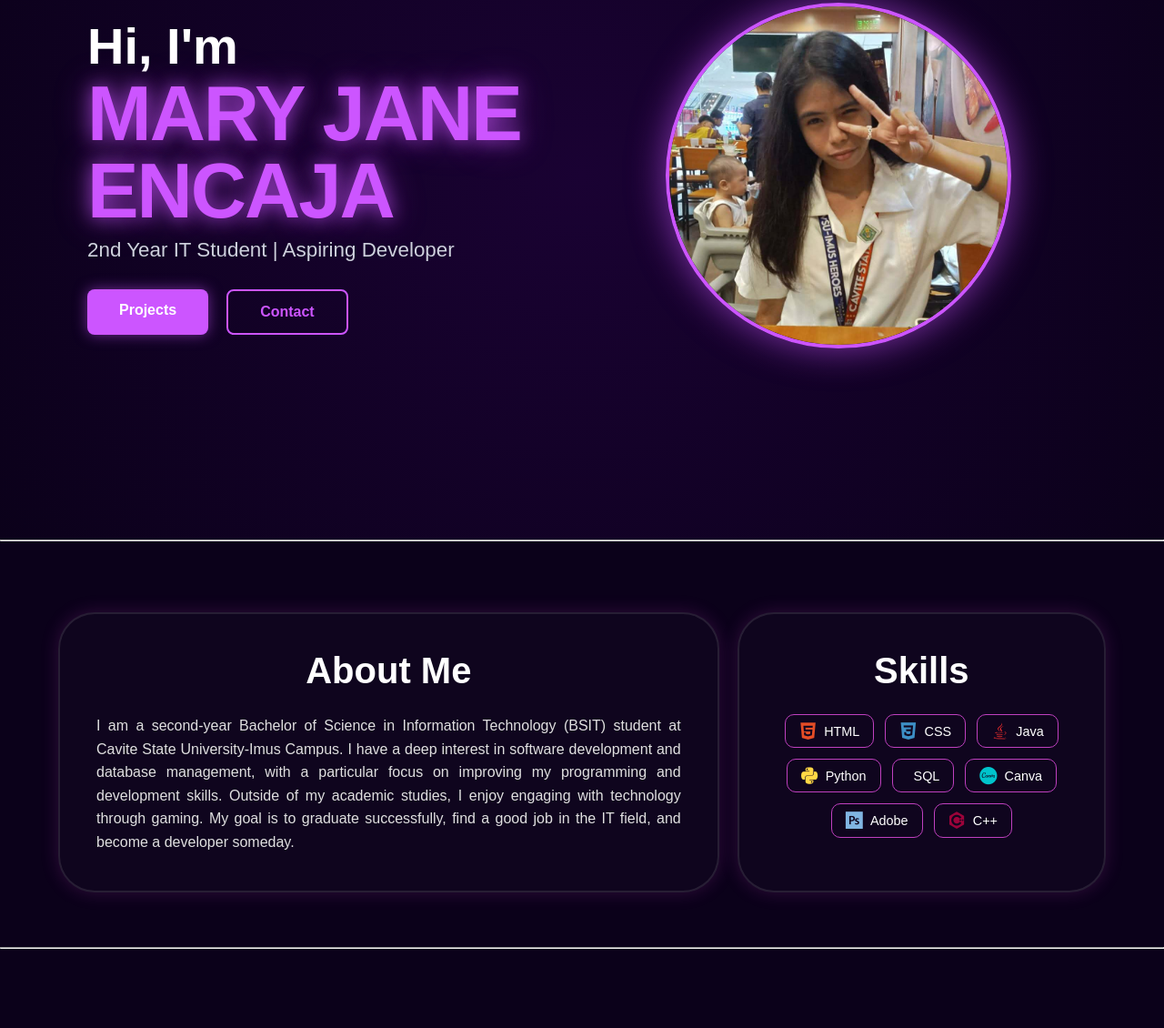
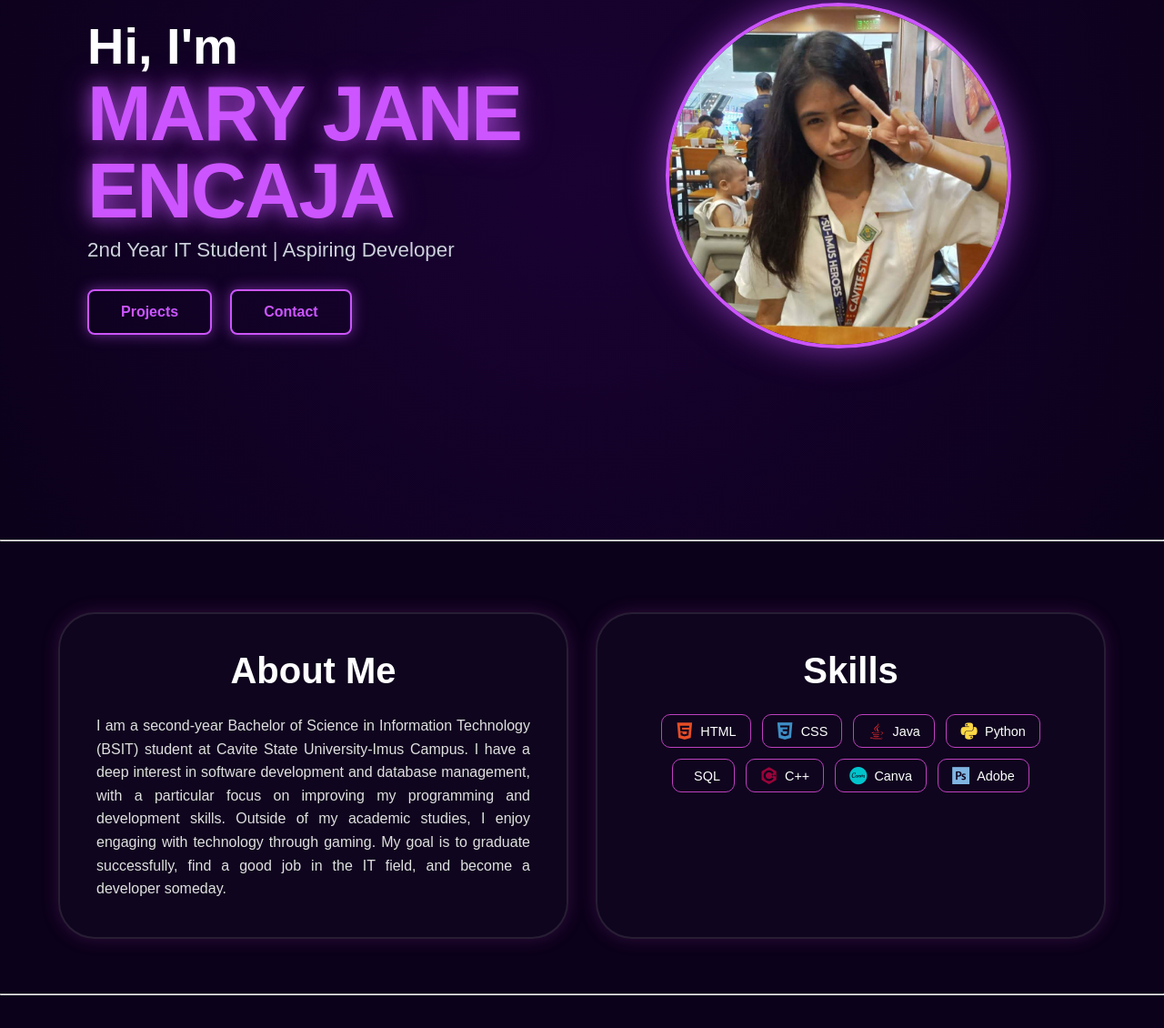
Before and after one commit to mjanezzn/my-first-repo, a plain HTML site: page index.html in a window 1280 px wide. Shown: the part 207-1337 px from the top of the page at 91% size. Before the commit the page ends 1286 px from the top, so only its background shows below. Drawn offline with nearby package versions, Linux system fonts and the light colour scheme.

Commit message:
Aligning

```diff
--- a/index.html
+++ b/index.html
@@ -4,6 +4,7 @@
     <meta charset="UTF-8">
     <meta name="viewport" content="width=device-width, initial-scale=1.0">
     <title>Jane | Portfolio</title>
+    <link rel="stylesheet" href="https://cdnjs.cloudflare.com/ajax/libs/font-awesome/6.0.0/css/all.min.css">
     <link rel="stylesheet" href="https://cdn.jsdelivr.net/gh/devicons/devicon@latest/devicon.min.css">
     <link rel="stylesheet" href="style.css">
 </head>
@@ -15,7 +16,7 @@
                 <li><a href="#hero">Home</a></li>
                 <li><a href="#about">About</a></li>
                 <li><a href="#projects">Projects</a></li>
-                <li><a href="#contact">Contact</a></li>
+                <li><a href="#contacts">Contacts</a></li>
             </ul>
         </div>
     </nav>
@@ -61,15 +62,14 @@
                 <span class="skill-tag"><i class="devicon-java-plain colored"></i> Java</span>
                 <span class="skill-tag"><i class="devicon-python-plain colored"></i> Python</span>
                 <span class="skill-tag"><i class="devicon-azuresqldatabase-plain colored"></i> SQL</span>
+                <span class="skill-tag"><i class="devicon-cplusplus-plain colored"></i> C++</span>
                 <span class="skill-tag"><i class="devicon-canva-original colored"></i> Canva</span>
                 <span class="skill-tag"><i class="devicon-photoshop-plain colored"></i> Adobe</span>
-                <span class="skill-tag"><i class="devicon-cplusplus-plain colored"></i> C++</span>
             </div>
         </div>
     </section>
     <hr>
     <br><br>
 
-
 </body>
 </html>
--- a/style.css
+++ b/style.css
@@ -120,22 +120,25 @@
 }
 
 .btn.primary {
-    background-color: #cc55ff;
-    color: white;
+    color: #cc55ff;
+    border: 2px solid #cc55ff;
     box-shadow: 0 0 15px rgba(204, 85, 255, 0.5);
 }
 
 .btn.primary:hover {
     transform: translateY(-3px);
     box-shadow: 0 0 25px rgba(204, 85, 255, 0.8);
+
 }
 
 .btn.secondary {
     border: 2px solid #cc55ff;
     color: #cc55ff;
+    box-shadow: 0 0 15px rgba(204, 85, 255, 0.5);
 }
 
 .btn.secondary:hover {
+    transform: translateY(-3px);
     background: rgba(204, 85, 255, 0.1);
 }
 
@@ -251,19 +254,3 @@
 .skill-tag i {
     font-size: 1.2rem; /* Adjusts icon size */
 }
-/* This targets the container holding both cards */
-.container-row {
-    display: flex;
-    gap: 20px;
-    align-items: stretch;
-}
-
-/* The About Me card gets more weight */
-.glass-card:first-child {
-    flex: 2;
-}
-
-/* The Skills card stays smaller */
-.glass-card:last-child {
-    flex: 1;
-}
```
